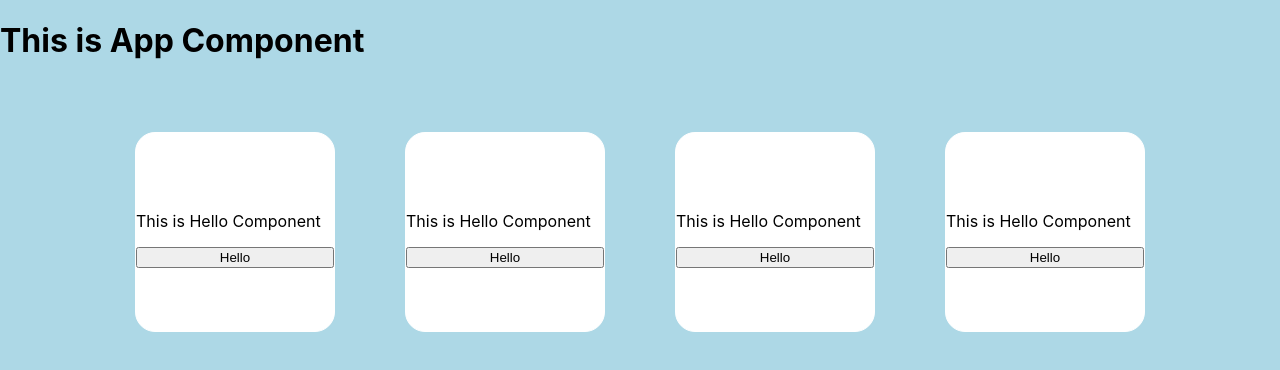
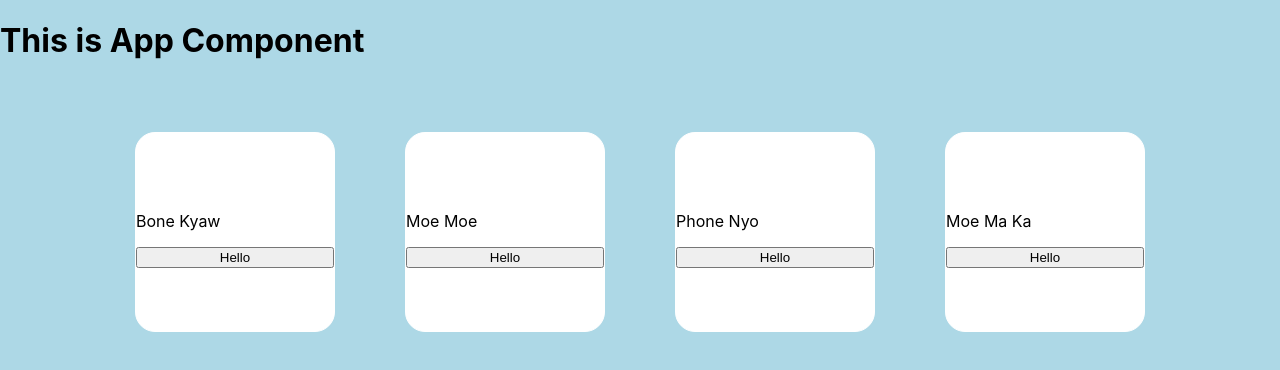
Before and after one commit to Bonekyaw/React-Project, a React (Create React App) app: page / in a window 1280 px wide. Shown: the top 370 px of the page. Built offline with nearby package versions, Linux system fonts and the light colour scheme.

Commit message:
Get Properties

```diff
--- a/src/App.js
+++ b/src/App.js
@@ -6,10 +6,10 @@ function App() {
   	<div >
 	    <h1> This is App Component </h1>
 	    <div className="appExtra">
-		    <Hello/>
-		    <Hello/>
-		    <Hello/>
-		    <Hello/>
+		    <Hello name="Bone Kyaw"/>
+		    <Hello name="Moe Moe"/>
+		    <Hello name="Phone Nyo"/>
+		    <Hello name="Moe Ma Ka"/>
 	    </div>
 
   	</div>
--- a/src/Hello.js
+++ b/src/Hello.js
@@ -1,14 +1,14 @@
 import React from 'react';
 import './App.css';
 
-function Hello() {
+function Hello(props) {
 	const counting = () => {
 		console.log("Hello React");
 	}
 
 	return (
 		<div className="hello">
-			<p>This is Hello Component</p>
+			<p>{props.name}</p>
 			<button onClick={counting}>Hello</button>
 
 		</div>
```
